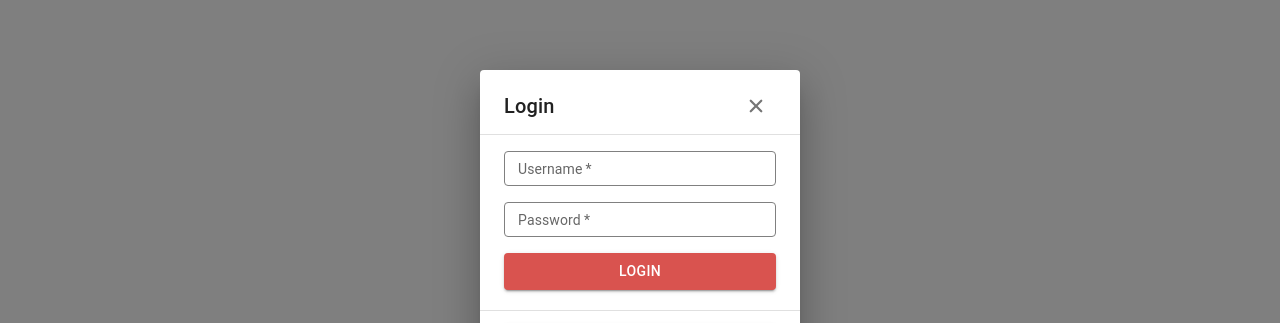
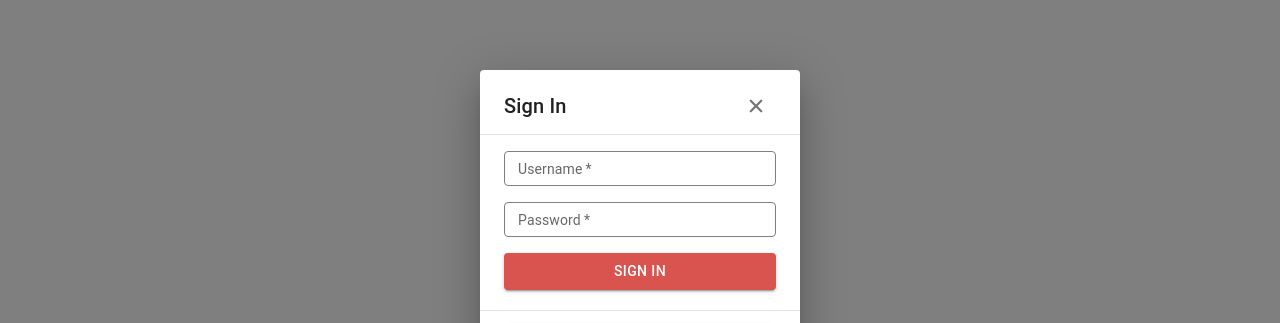
Before and after one commit to jokerham/Nanitlink-Aws, a React (Create React App) app: page / in a window 1280 px wide. Both pictures are taken after a click on the button "Sign In". Shown: the part 181-504 px from the top of the page. Built offline with nearby package versions, Linux system fonts and the light colour scheme.

Commit message:
changed login to signin

```diff
--- a/src/component/dialog/loginDialog/index.tsx
+++ b/src/component/dialog/loginDialog/index.tsx
@@ -20,15 +20,15 @@ import { useNavigate } from 'react-router';
 interface LoginDialogProps {
   open: boolean;
   onClose: () => void;
-  onLogin: (username: string, password: string) => void;
+  onSignIn: (username: string, password: string) => void;
 }
 
-const LoginDialog = ({ open, onClose, onLogin }: LoginDialogProps) => {
+const SignInDialog = ({ open, onClose, onSignIn }: LoginDialogProps) => {
   const formRef = useRef<HTMLFormElement>(null);
   const navigate = useNavigate();
 
   const handleSubmit = (values: FormikValues) => {
-    onLogin(values.username, values.password);
+    onSignIn(values.username, values.password);
   };
 
   const formBuilderProps: IFormBuilderProps = {
@@ -82,7 +82,7 @@ const LoginDialog = ({ open, onClose, onLogin }: LoginDialogProps) => {
     <ThemeProvider theme={theme}>
       <Dialog open={open} onClose={onClose}>
         <DialogTitle>
-          Login
+          Sign In
           <IconButton onClick={onClose}>
             <IoClose />
           </IconButton>
@@ -90,7 +90,7 @@ const LoginDialog = ({ open, onClose, onLogin }: LoginDialogProps) => {
         <DialogContent>
           <FormBuilder {...formBuilderProps} />
           <Button variant="contained" fullWidth onClick={onSubmit} sx={{mt: 2}}>
-            Login
+            Sign In
           </Button>
         </DialogContent>
         <DialogActions>
@@ -104,4 +104,4 @@ const LoginDialog = ({ open, onClose, onLogin }: LoginDialogProps) => {
   );
 };
 
-export default LoginDialog;
+export default SignInDialog;
```
